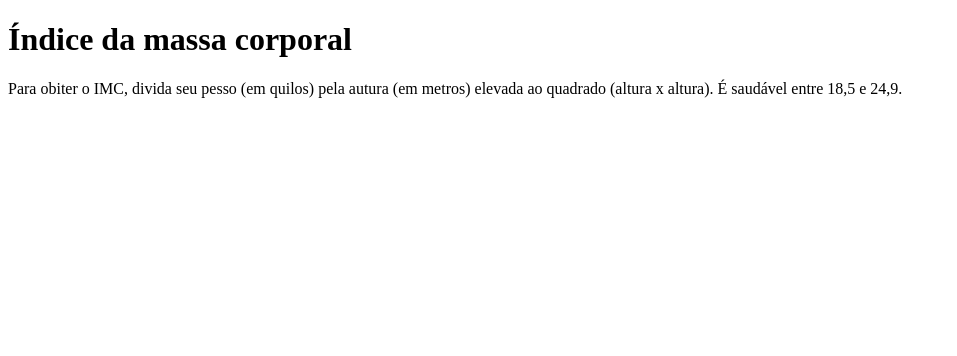
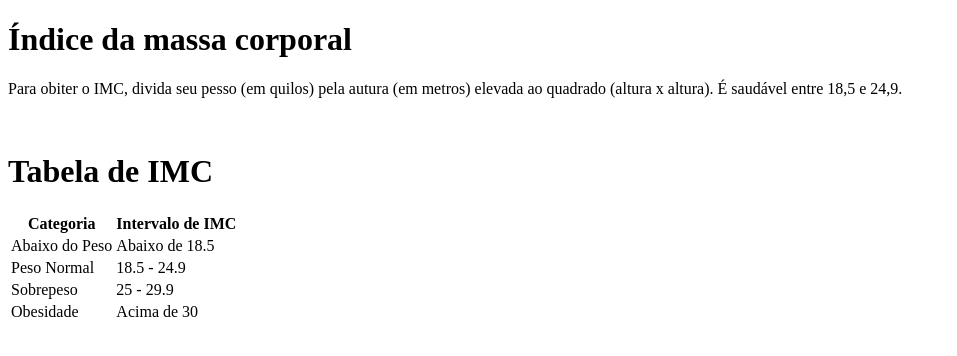
Before and after one commit to Willow0305/CalculadoraIMC, a plain HTML site: page index.html in a window 1280 px wide. Shown: the whole page, without its empty margins (0-957 px from the left). Drawn offline with Linux system fonts and the light colour scheme.

Commit message:
feat: Atualização do index.html, o site irá mostrar a tabela IMC -ref #3

```diff
--- a/index.html
+++ b/index.html
@@ -10,5 +10,20 @@
             pela autura (em metros) elevada ao quadrado (altura x altura).
             É saudável entre 18,5 e 24,9.
         </p>
+        <br/>
+        <h1>Tabela de IMC</h1>
+        <table>
+            <tr>
+                <th>Categoria</th><th>Intervalo de IMC</th>
+            </tr><tr>
+                <td>Abaixo do Peso</td><td>Abaixo de 18.5</td>
+            </tr><tr>
+                <td>Peso Normal</td><td>18.5 - 24.9</td>
+            </tr><tr>
+                <td>Sobrepeso</td><td>25 - 29.9</td>
+            </tr><tr>
+                <td>Obesidade</td><td>Acima de 30</td>
+            </tr>
+        </table>
     </body>
 </html>
```
